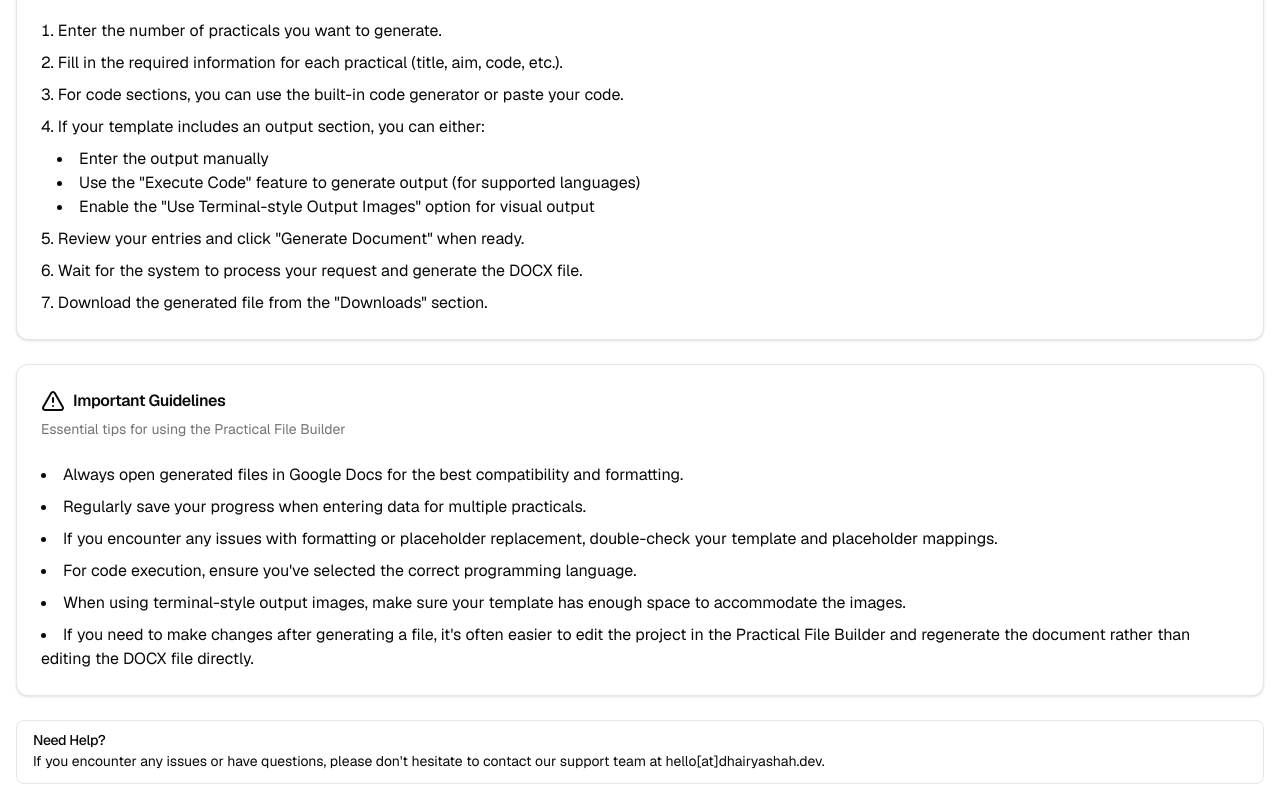
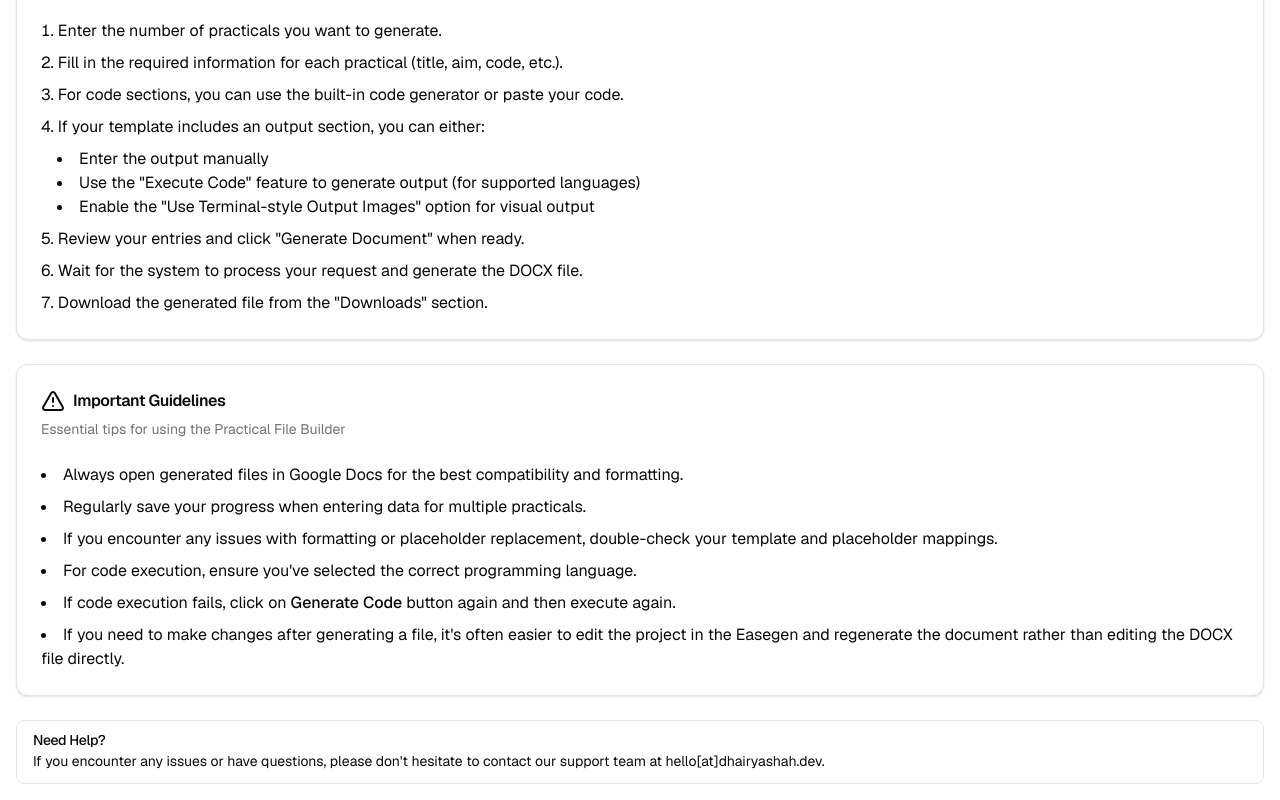
Before and after one commit to dhairyathedev/easegen, a Next.js app: page /documentation in a window 1280 px wide. Shown: the part 1168-1968 px from the top of the page. Built offline with nearby package versions, Linux system fonts and the light colour scheme.

Commit message:
update documentation

```diff
--- a/app/data/[id]/page.tsx
+++ b/app/data/[id]/page.tsx
@@ -19,6 +19,7 @@ import {
   SelectValue,
 } from "@/components/ui/select";
 import { Textarea } from "@/components/ui/textarea";
+import Link from "next/link";
 
 const CodeEditor = dynamic(
   () => import("@uiw/react-textarea-code-editor").then((mod) => mod.default),
@@ -361,6 +362,15 @@ export default function DataEntry({ params }: { params: { id: string } }) {
           </CardTitle>
         </CardHeader>
         <CardContent>
+        <Alert className="mb-3" variant="default">
+            <AlertTitle>Important Note</AlertTitle>
+            <AlertDescription>
+              Be sure to follow the correct format when creating your template. For more information, refer to the
+              <Link href="/documentation" className="font-medium underline ml-1">
+              documentation.
+              </Link>
+            </AlertDescription>
+          </Alert>
           <div className="mb-4">
             <Label htmlFor="practicalCount">Number of Practicals</Label>
             <Input
--- a/app/documentation/page.tsx
+++ b/app/documentation/page.tsx
@@ -128,8 +128,9 @@ export default function Documentation() {
             <li>Regularly save your progress when entering data for multiple practicals.</li>
             <li>If you encounter any issues with formatting or placeholder replacement, double-check your template and placeholder mappings.</li>
             <li>For code execution, ensure you&apos;ve selected the correct programming language.</li>
-            <li>When using terminal-style output images, make sure your template has enough space to accommodate the images.</li>
-            <li>If you need to make changes after generating a file, it&apos;s often easier to edit the project in the Practical File Builder and regenerate the document rather than editing the DOCX file directly.</li>
+            <li>If code execution fails, click on <span className="font-medium">Generate Code</span> button again and then execute again.</li>
+            {/* <li>When using terminal-style output images, make sure your template has enough space to accommodate the images.</li> */}
+            <li>If you need to make changes after generating a file, it&apos;s often easier to edit the project in the Easegen and regenerate the document rather than editing the DOCX file directly.</li>
           </ul>
         </CardContent>
       </Card>
--- a/app/upload/page.tsx
+++ b/app/upload/page.tsx
@@ -80,7 +80,7 @@ export default function Upload() {
           <CardTitle className="text-2xl font-bold mb-4">Upload Template</CardTitle>
         </CardHeader>
         <CardContent>
-          <Alert className="my-3">
+          <Alert className="my-3" variant="destructive">
             <AlertTitle>Important Note</AlertTitle>
             <AlertDescription>
               Be sure to follow the correct format when creating your template. For more information, refer to the
```
